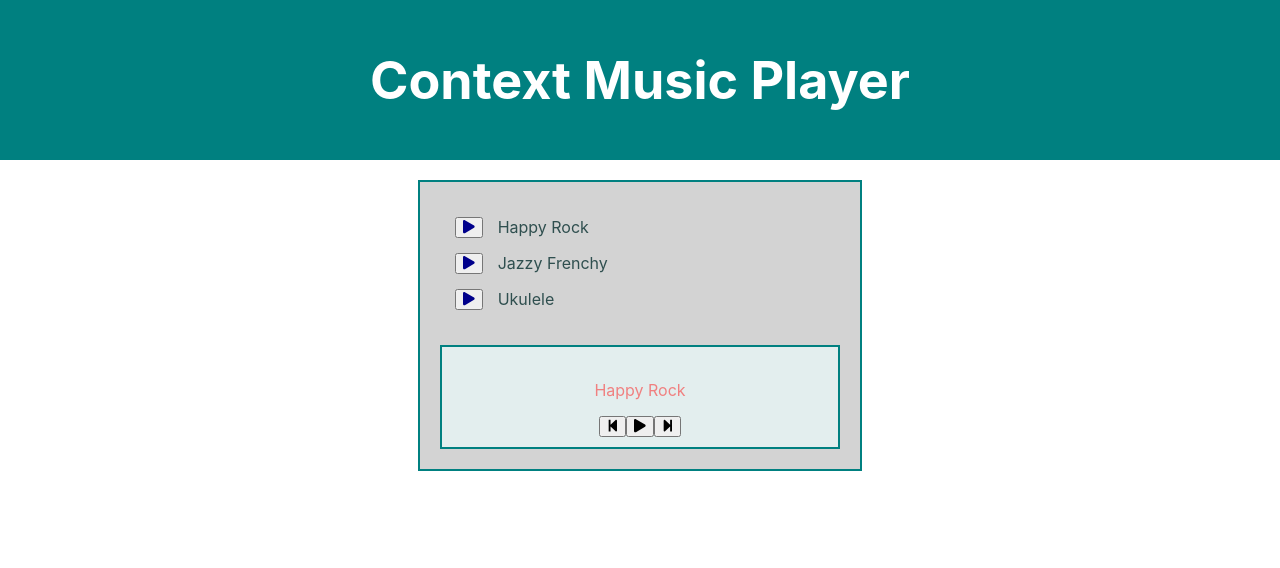
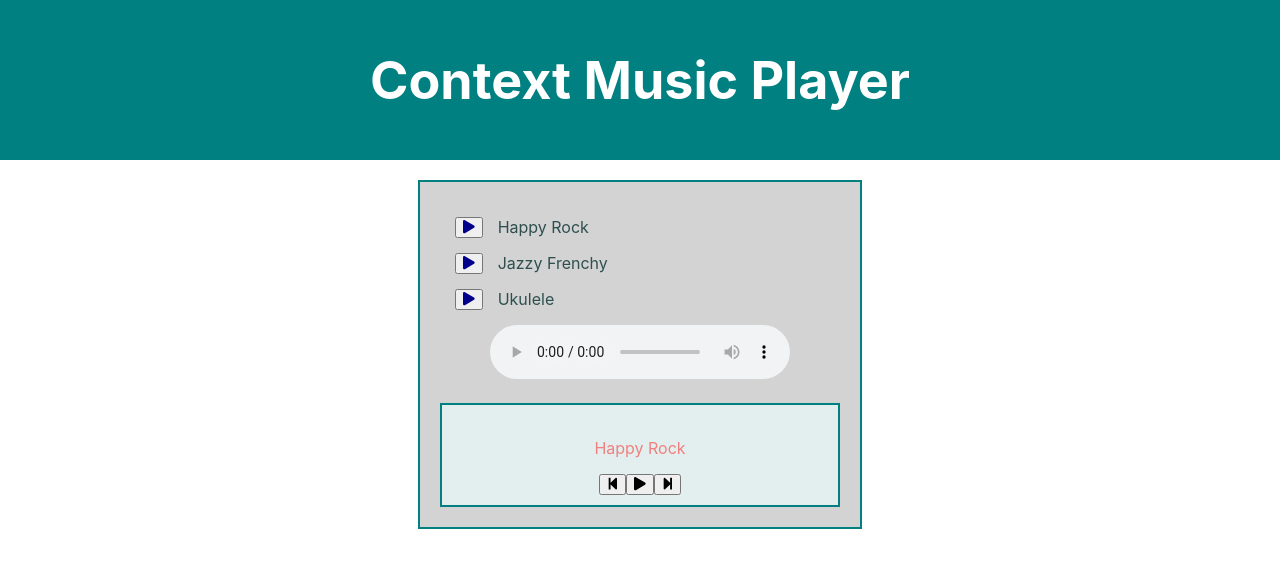
Before and after one commit to kdv24/Context-musicplayer, a React (Create React App) app: page / in a window 1280 px wide. Shown: the top 568 px of the page. Built offline with nearby package versions, Linux system fonts and the light colour scheme.

Commit message:
add audio tag and pass file down to it

```diff
--- a/src/PlayerControls.js
+++ b/src/PlayerControls.js
@@ -16,17 +16,15 @@ const PlayerControls = () => {
         togglePlay,
         playPreviousTrack,
         playNextTrack,
+        file,
     } = useMusicPlayer();
+
+    console.log('file: ', file);
     return (
         <div>
-            {/* <audio
-                src={`${currentTrackName}`}
-                controls
-                loop
-            > */}
+            <audio src={file} controls loop />
             <div className="currently-playing">
                 {currentTrackName}
-                {/* </audio> */}
                 <div className="currently-playing-controls">
                     <button
                         onClick={playPreviousTrack}
--- a/src/useMusicPlayer.js
+++ b/src/useMusicPlayer.js
@@ -40,7 +40,6 @@ const useMusicPlayer = () => {
     return {
         playTrack,
         togglePlay,
-        firstTrack: state.tracks[0].name,
         currentTrackName:
             state.currentTrackIndex !== null &&
             state.tracks[state.currentTrackIndex].name,
@@ -48,6 +47,7 @@ const useMusicPlayer = () => {
         isPlaying: state.isPlaying,
         playPreviousTrack,
         playNextTrack,
+        file: state.tracks[state.currentTrackIndex],
     };
 };
 
```
